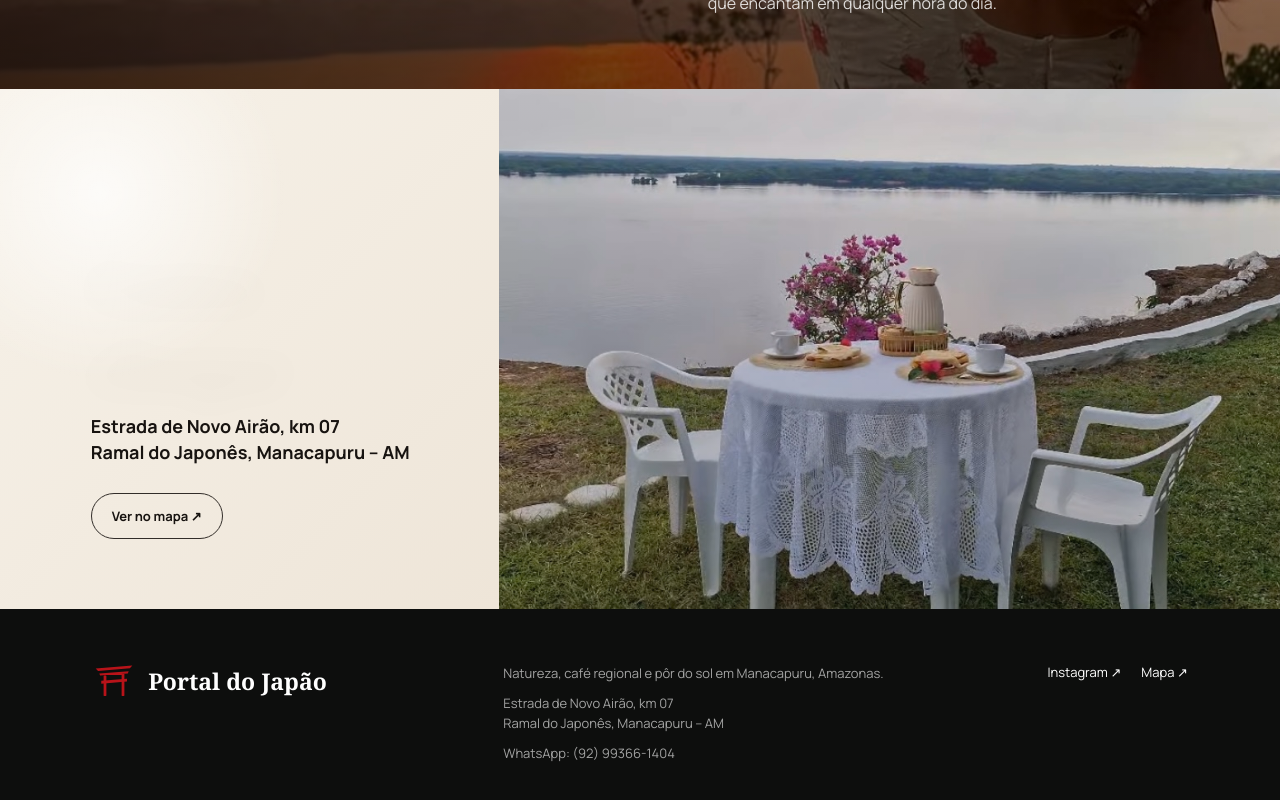
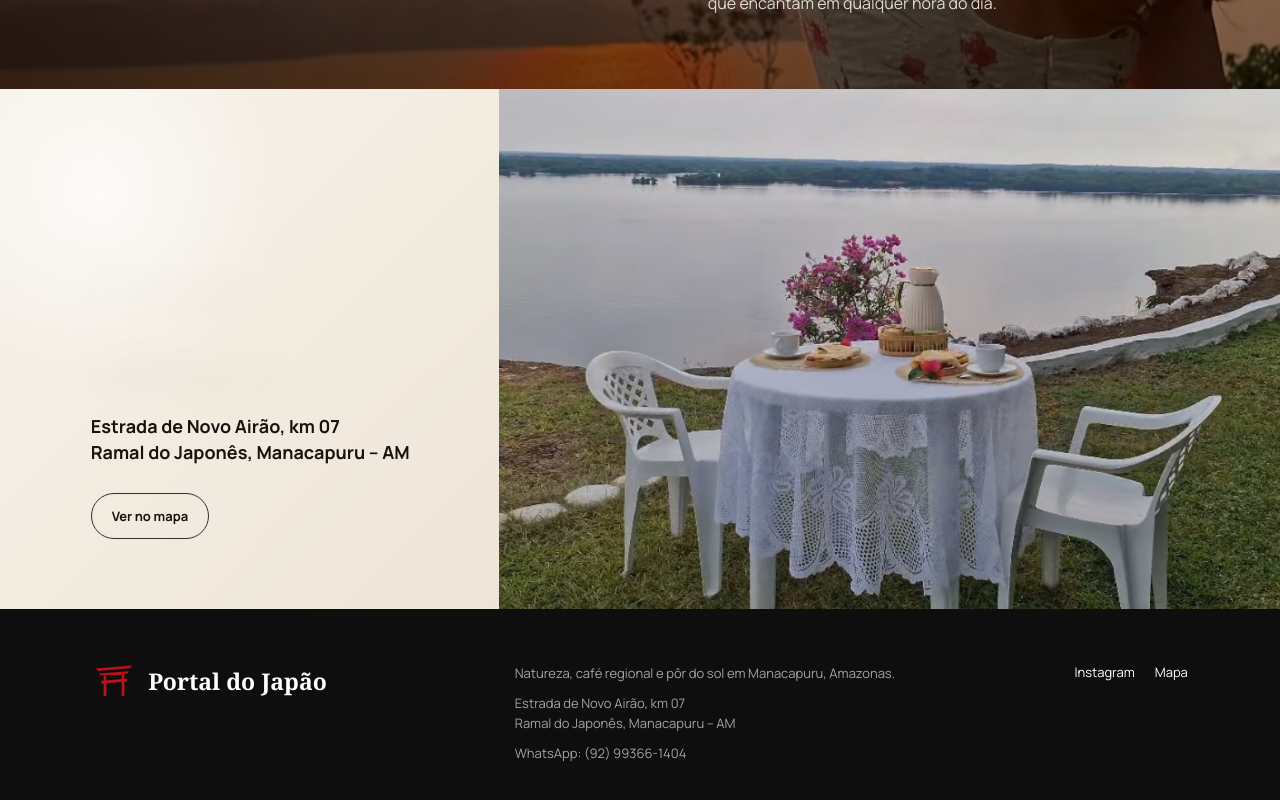
Before and after one commit to Fcondera/portadojpao, a Next.js app: page / in a window 1280 px wide. Shown: the part 3449-4249 px from the top of the page. Built offline with nearby package versions, Linux system fonts and the light colour scheme.

Commit message:
Remove arrow symbols from links

```diff
--- a/app/page.tsx
+++ b/app/page.tsx
@@ -280,7 +280,7 @@ export default function Home() {
           <div className="copy-body">
             <p className="address-large" data-reveal>Estrada de Novo Airão, km 07<br />Ramal do Japonês, Manacapuru – AM</p>
             <div className="location-actions" data-reveal>
-              <a className="outline-button" href="https://www.google.com/maps/search/?api=1&query=Portal+do+Japão+Manacapuru+AM" target="_blank" rel="noreferrer">Ver no mapa ↗</a>
+              <a className="outline-button" href="https://www.google.com/maps/search/?api=1&query=Portal+do+Japão+Manacapuru+AM" target="_blank" rel="noreferrer">Ver no mapa</a>
             </div>
           </div>
         </div>
@@ -298,8 +298,8 @@ export default function Home() {
           <p>WhatsApp: (92) 99366-1404</p>
         </div>
         <div className="footer-links">
-          <a href="https://instagram.com/portaldojapao2026" target="_blank" rel="noreferrer">Instagram ↗</a>
-          <a href="https://www.google.com/maps/search/?api=1&query=Portal+do+Japão+Manacapuru+AM" target="_blank" rel="noreferrer">Mapa ↗</a>
+          <a href="https://instagram.com/portaldojapao2026" target="_blank" rel="noreferrer">Instagram</a>
+          <a href="https://www.google.com/maps/search/?api=1&query=Portal+do+Japão+Manacapuru+AM" target="_blank" rel="noreferrer">Mapa</a>
         </div>
       </footer>
     </main>
```
